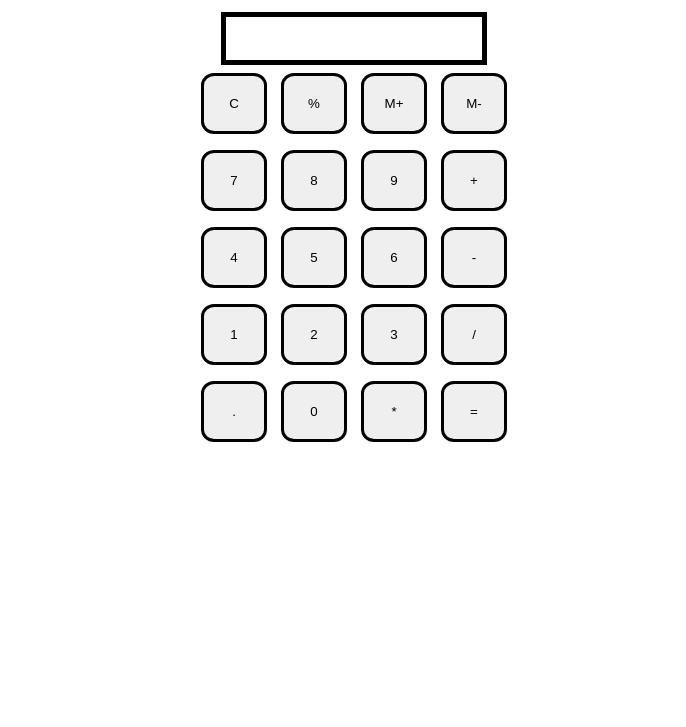
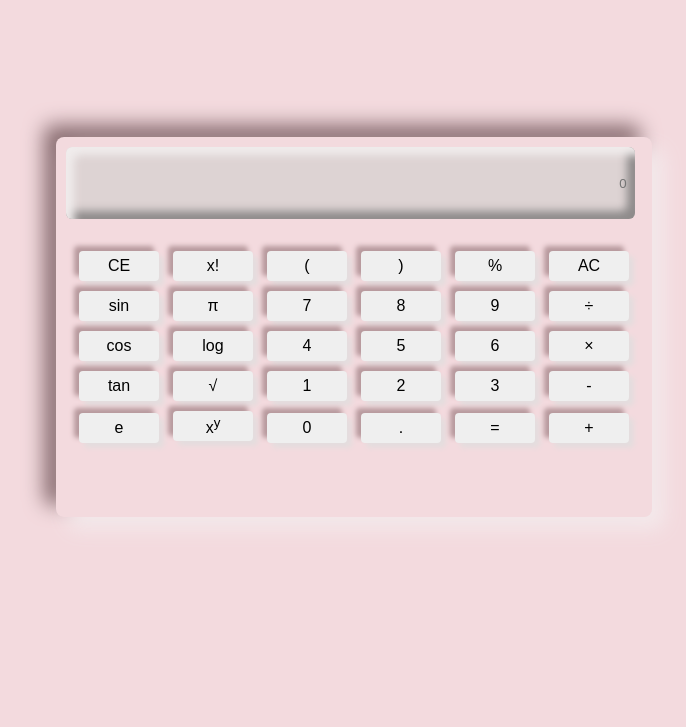
Before and after one commit to rids13/Calculator, a plain HTML site: page index.html in a window 1280 px wide. Shown: the part 73-800 px from the top of the page, without its empty margins (286-972 px from the left). Drawn offline with Linux system fonts and the light colour scheme.

Commit message:
changing calculator's layout

```diff
--- a/index.html
+++ b/index.html
@@ -7,42 +7,58 @@
     <link rel="stylesheet" href="style.css" type="text/css" />
 </head>
 <body>
-    <h1 class="heading">MY CALCULATOR</h1>
     <div class="container">
-        <div>
-            <input type="text" class="input"/>
+      <div class="display">
+        <input id="screen" type="text" placeholder="0">
       </div>
+
+      <div class="btns">
         <div class="row">
-         <button class="btn">C</button>
+          <button class="btn">CE</button>
+          <button class="btn">x!</button>
+          <button class="btn">(</button>
+          <button class="btn">)</button>
           <button class="btn">%</button>
-         <button class="btn">M+</button>
-         <button class="btn">M-</button>
+          <button class="btn">AC</button>
         </div>
+
         <div class="row">
+          <button class="btn">sin</button>
+          <button class="btn">&pi;</button>
           <button class="btn">7</button>
           <button class="btn">8</button>
           <button class="btn">9</button>
-        <button class="btn">+</button>
+          <button class="btn">&divide;</button>
         </div>
+
         <div class="row">
+          <button class="btn">cos</button>
+          <button class="btn">log</button>
           <button class="btn">4</button>
           <button class="btn">5</button>
           <button class="btn">6</button>
-        <button class="btn">-</button>
+          <button class="btn">&times;</button>
         </div>
+
         <div class="row">
+          <button class="btn">tan</button>
+          <button class="btn">&radic;</button>
           <button class="btn">1</button>
           <button class="btn">2</button>
           <button class="btn">3</button>
-        <button class="btn">/</button>
+          <button class="btn">-</button>
         </div>
+
         <div class="row">
+          <button class="btn">e</button>
+          <button class="btn">x<sup>y</sup></button>
+          <button class="btn">0</button>
           <button class="btn">.</button>
-        <button class="btn">0</button>
-        <button class="btn">*</button>
-        <button class="btn">=</button>
+          <button class="btn" onclick="screen.value=eval(screen.value)">=</button>
+          <button class="btn">+</button>
         </div>
       </div>
+    </div>
+</body>
 <script src="script.js"></script>
-</body>
 </html>
--- a/script.js
+++ b/script.js
@@ -1,20 +1,15 @@
-let string = "";
-let inputs = document.getElementById('input');
-let buttons = document.querySelectorAll('.btn');
-Array.from(buttons).forEach((btn)=>{
-    btn.addEventListener('click',(e)=>{
-      if(e.target.innerHTML == '='){
-        string = eval(string);
-        document.querySelector('input').value = string;
-      }
-      else if(e.target.innerHTML == 'C'){
-        string = " "
-        document.querySelector('input').value = string;
-      }
-      else{
-        console.log(e.target)
-        string = string + e.target.innerHTML;
-        document.querySelector('input').value = string;
-      }
-    })
-})
+var screen=document.querySelector('#screen');
+var btn=document.querySelectorAll('.btn');
+
+for(item of btn){
+  item.addEventListener('click',(e)=>{
+    btntext=e.target.innerText;
+    if(btntext=='x'){
+      btntext='*';
+    }
+    if(btntext=="&divide;"){
+      btntext='/';
+    }
+    screen.value+=btntext;
+  });
+}
--- a/style.css
+++ b/style.css
@@ -1,27 +1,49 @@
-.heading{
-    text-align: center;
+body{
+    padding: 0;
+    margin: 0;
+    display: flex;
+    justify-content: center;
+    align-items: center;
+    min-height: 100vh;
+    background-color: rgb(243, 218, 222);
 }
 .container{
+    width: 45%;
+    height: 45vh;
+    padding: 10px;
+    border-radius: 8px;
+    box-shadow: 12px 12px 20px rgb(244, 234, 236),
+                -12px -12px 20px rgb(136, 108, 112);
+}
+.display #screen{
+    width: 97%;
+    height: 70px;
+    font: 35px;
+    outline: none;
+    border: none;
+    text-align: right;
+    padding-right: .5rem;
+    background-color: rgb(221, 211, 211);
+    border-radius: 6px;
+    box-shadow: inset 8px 8px 8px rgb(240, 236, 236),
+                inset -8px -8px 8px rgb(142, 139, 139);
+}
+.btns{
+    width: 100%;
     display: flex;
-    flex-direction: column;
     justify-content: center;
     align-items: center;
+    margin-top: 1.7rem;
+    flex-direction: column;
 }
-.btn{
-    width: 66px;
-    padding: 20px;
-    margin: 0px 5px;
-    border: 3px solid black;
-    border-radius: 20%;
-    cursor: pointer;
+.btns .row button{
+    width: 80px;
+    height: 30px;
+    font-size: 16px;
+    border: none;
+    outline: none;
+    margin: 5px;
+    border-radius: 4px;
+    box-shadow: 5px 5px 5px rgb(228, 221, 222),
+                -5px -5px 5px rgb(183, 153, 157);
 }
-.row{
-    margin: 8px 0px;
-}
-.input{
-    width: 20vw;
-    margin-top: 5px;
-    padding: 10px 0px 10px 0px;
-    border: 5px solid black;
-    font-size: 20px;
-}
```
Lines whose indentation alone changed are shown as unchanged.
